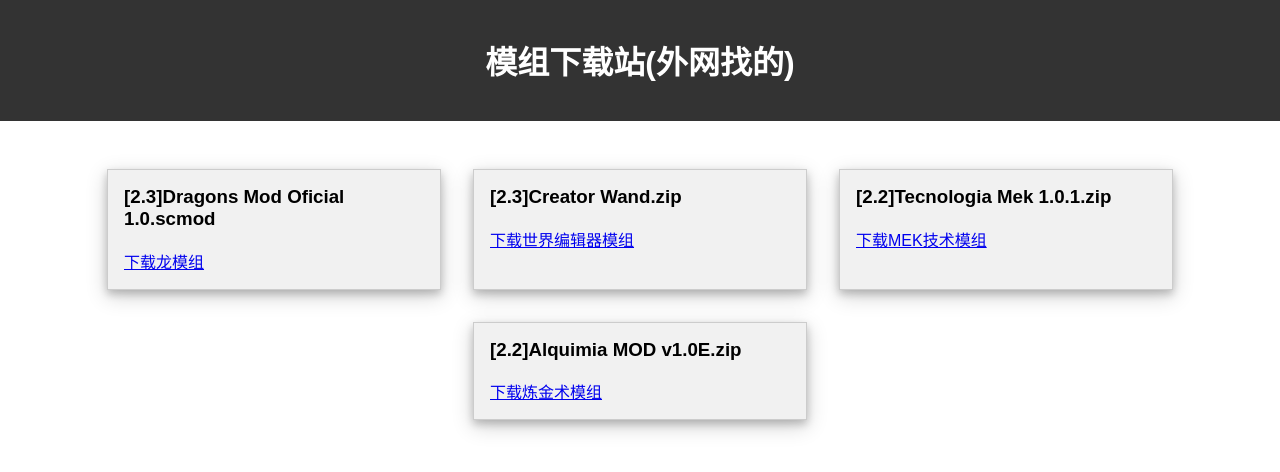
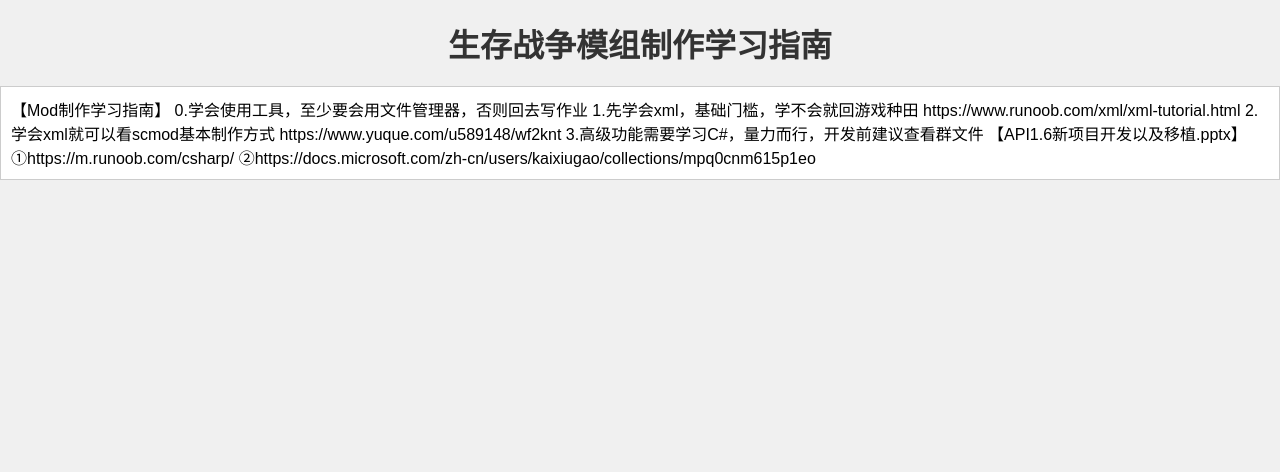
Before and after one commit to style1027/styled.github.io, a plain HTML site: page index.html in a window 1280 px wide. Drawn offline with Linux system fonts and the light colour scheme.

Commit message:
index.html

```diff
--- a/index.html
+++ b/index.html
@@ -3,72 +3,53 @@
 <head>
     <meta charset="UTF-8">
     <meta name="viewport" content="width=device-width, initial-scale=1.0">
-    <title>模组下载站(外网找的)</title>
+    <title>黑名单</title>
     <style>
         body {
             font-family: Arial, sans-serif;
+            background-color: #f0f0f0;
             margin: 0;
             padding: 0;
         }
 
-        header {
-            background-color: #333;
-            color: #fff;
-            display: flex;
-            justify-content: center;
-            padding: 1rem;
+        h1 {
+            text-align: center;
+            color: #333;
+            margin: 20px 0;
         }
 
-        .module-container {
-            display: flex;
-            flex-wrap: wrap;
-            justify-content: center;
-            padding: 2rem;
+        ul {
+            list-style-type: none;
+            margin: 0;
+            padding: 0;
         }
 
-        .module-card {
-            background-color: #f1f1f1;
+        li {
+            padding: 10px;
+            background-color: #fff;
+            margin-bottom: 5px;
             border: 1px solid #ccc;
-            margin: 1rem;
-            padding: 1rem;
-            width: 300px;
-            box-shadow: 0 4px 8px 0 rgba(0, 0, 0, 0.2), 0 6px 20px 0 rgba(0, 0, 0, 0.19);
-        }
-
-        .module-card h3 {
-            margin-top: 0;
-        }
-
-        .module-card p {
-            margin: 0.5rem 0;
         }
     </style>
 </head>
 <body>
-    <header>
-        <h1>模组下载站(外网找的)</h1>
-    </header>
-      <section class="module-container">
-        <div class="module-card">
-            <h3>[2.3]Dragons Mod Oficial 1.0.scmod</h3>
-            <p></p>
-            <a href="mz/[2.3]Dragons Mod Oficial 1.0.scmod" download class="download-link">下载龙模组</a>
-        </div>
-                <div class="module-card">
-            <h3>[2.3]Creator Wand.zip</h3>
-            <p></p>
-            <a href="mz/[2.3]Creator Wand.zip" download class="download-link">下载世界编辑器模组</a>
-        </div>
-        <div class="module-card">
-            <h3>[2.2]Tecnologia Mek 1.0.1.zip</h3>
-            <p></p>
-            <a href="mz/[2.2]Tecnologia Mek 1.0.1.zip" download class="download-link">下载MEK技术模组</a>
-        </div>
-        <div class="module-card">
-            <h3>[2.2]Alquimia MOD v1.0E.zip</h3>
-            <p></p>
-            <a href="mz/[2.2]Alquimia MOD v1.0E.zip" download class="download-link">下载炼金术模组</a>
-        </div>
-    </section>
+    <h1>生存战争模组制作学习指南</h1>
+    <ul>
+        <li>【Mod制作学习指南】
+
+0.学会使用工具，至少要会用文件管理器，否则回去写作业
+
+1.先学会xml，基础门槛，学不会就回游戏种田
+https://www.runoob.com/xml/xml-tutorial.html
+
+2.学会xml就可以看scmod基本制作方式
+https://www.yuque.com/u589148/wf2knt
+
+3.高级功能需要学习C#，量力而行，开发前建议查看群文件
+【API1.6新项目开发以及移植.pptx】
+①https://m.runoob.com/csharp/
+②https://docs.microsoft.com/zh-cn/users/kaixiugao/collections/mpq0cnm615p1eo</li>
+        <!-- 追加更多黑名单用户... -->
+    </ul>
 </body>
 </html>
```
